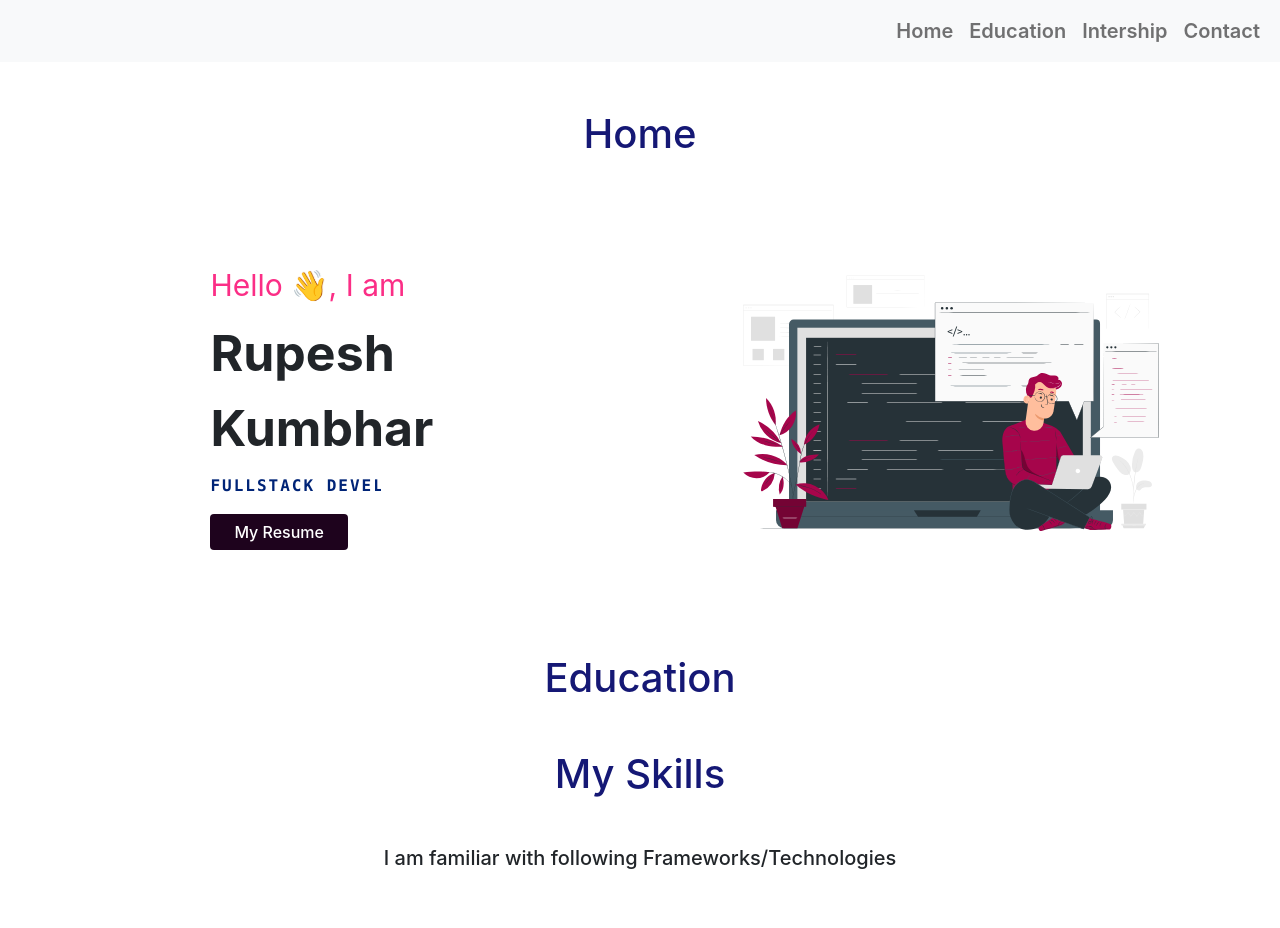
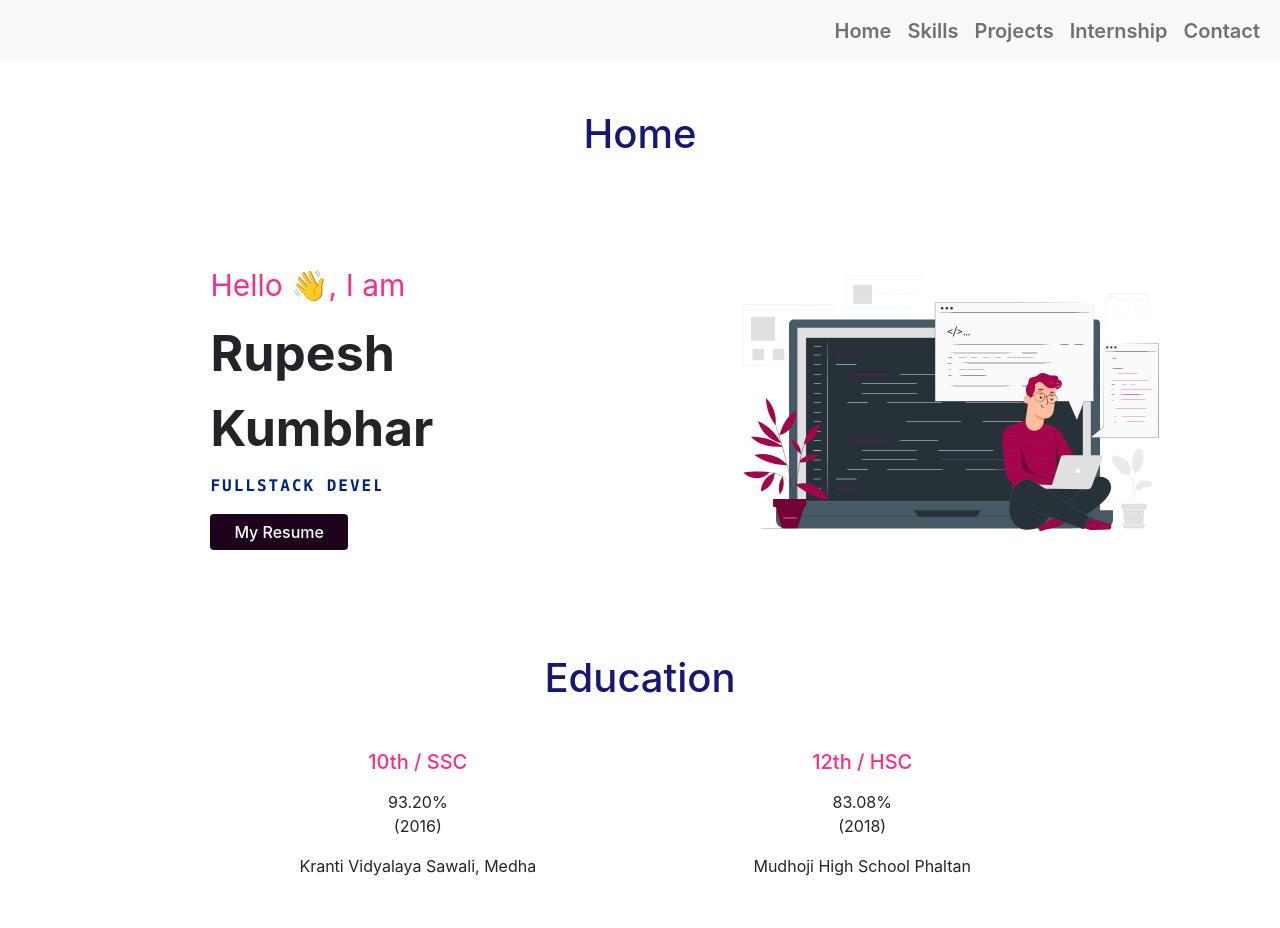
Before and after one commit to Rupesh-Kumbhar/rk-portfolio, a React (Create React App) app: page / in a window 1280 px wide. Shown: the top 928 px of the page. Built offline with nearby package versions, Linux system fonts and the light colour scheme.

Commit message:
education sections added,footer changes

```diff
--- a/src/Education/education.jsx
+++ b/src/Education/education.jsx
@@ -7,6 +7,25 @@ function Education(){
             <h1 className="text-center my-5">
                 Education
             </h1>
+            <div className="col-sm-12 p-0 m-0 ">
+                <div className="col-sm-10 p-0 mx-auto ">
+                    <div className="col-sm-12 p-0 row m-0 justify-content-center">
+                        <div className="col-sm-5 p-0 ">
+                            <h5 className="text-center edu-heading" >10th / SSC </h5>
+                            <p className="text-center m-0 mt-3">93.20% </p>
+                            <p className="text-center">(2016)</p>
+                            <p className="text-center">Kranti Vidyalaya Sawali, Medha</p>
+
+                        </div>
+                        <div className="col-sm-5 p-0 margin-top-mb-12th">
+                            <h5 className="text-center edu-heading">12th / HSC  </h5>
+                            <p className="text-center m-0 mt-3">83.08% </p>
+                            <p className="text-center">(2018)</p>
+                            <p className="text-center">Mudhoji High School Phaltan</p>
+                        </div>
+                    </div>
+                </div>
+            </div>
         </div>
     );
 }
--- a/src/Education/education.scss
+++ b/src/Education/education.scss
@@ -0,0 +1,11 @@
+.edu-heading{
+    color: #FB2E86;
+}
+
+// media queries
+
+@media screen and (max-width: 576px) {
+    .margin-top-mb-12th{
+        margin-top: 5vh;
+    }
+}
--- a/src/Footer/footer.jsx
+++ b/src/Footer/footer.jsx
@@ -43,9 +43,9 @@ function Footer() {
 
             </div>
             <div className="col-sm-12 p-0 text-center mt-5">
-            Made with <span className='footer_love wave'>&#10084;</span> by Rupesh
-
-            {/* Made with <span style="color: #e25555;">❤</span> by Rupesh */}
+              <p>
+                  Made with <span className='footer_love wave'>&#10084;</span> by Rupesh
+              </p>
             </div>
           </div>
         </footer>
--- a/src/Home/home.scss
+++ b/src/Home/home.scss
@@ -241,7 +241,8 @@ svg#freepik_stories-code-typing.animated #freepik--Character--inject-6 {
   }
 
   .img-margin-mb{
-    margin: 7vh 0vh 7vh 0vh;
+    // margin: 7vh 0vh 7vh 0vh;
+    margin: 0vh;
   }
   .skill-line-mb{
     font-size: 16px;
--- a/src/Internship/Internship.scss
+++ b/src/Internship/Internship.scss
@@ -10,11 +10,11 @@
 }
 .intern-content-1{
     color: #FB2E86;
-    font-size: 30px;
+    font-size: 25px;
 }
 .intern-content-2{
     font-weight: 700;
-    font-size: 50px;
+    font-size: 35px;
 }
 
 .intern-heading-names{
--- a/src/Navbar/navbar.jsx
+++ b/src/Navbar/navbar.jsx
@@ -18,10 +18,13 @@ function Navbar(){
                                 <a class="nav-link " aria-current="page" href="#">Home</a>
                             </li>
                             <li class="nav-item">
-                                <a class="nav-link" href="#">Education</a>
+                                <a class="nav-link" href="#">Skills</a>
                             </li>
                             <li class="nav-item">
-                                <a class="nav-link" href="#">Intership</a>
+                                <a class="nav-link" href="#">Projects</a>
+                            </li>
+                            <li class="nav-item">
+                                <a class="nav-link" href="#">Internship</a>
                             </li>
                             <li class="nav-item">
                                 <a class="nav-link" href="#">Contact</a>
```
